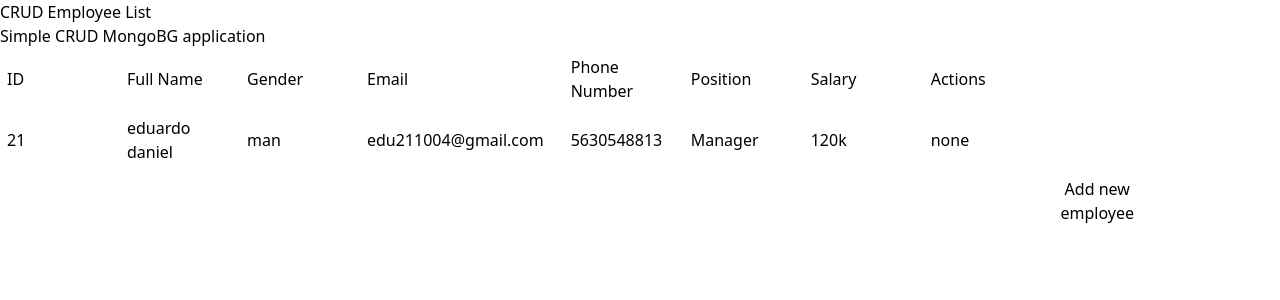
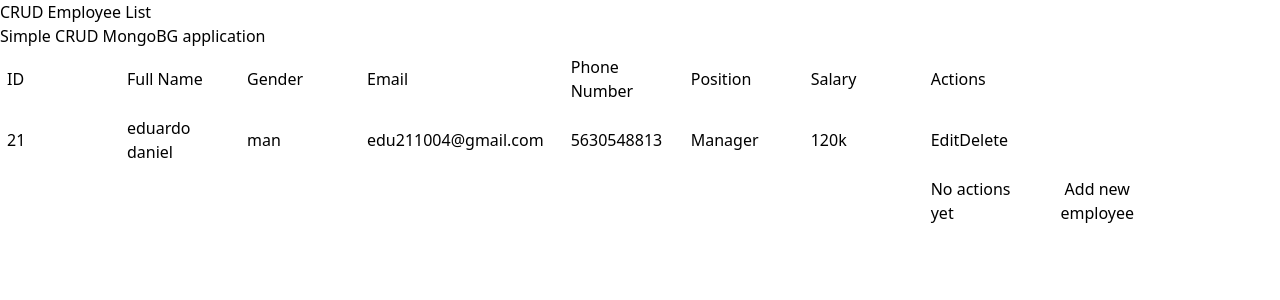
Before and after one commit to Renukta-21/Employee-List, a React (Vite) app in the folder client/: page / in a window 1280 px wide. Shown: the top 300 px of the page. Built offline with nearby package versions, Linux system fonts and the light colour scheme.

Commit message:
Started basic operations

```diff
--- a/client/src/App.jsx
+++ b/client/src/App.jsx
@@ -10,8 +10,6 @@ function App() {
     phoneNumber: 5630548813,
     position: 'Manager',
     salary: '120k',
-    actions: 'none',
-    newField: null
   }
   const employeeMockup = {
     id: null,
@@ -21,7 +19,7 @@ function App() {
     phoneNumber: null,
     position: null,
     salary: null,
-    actions: null
+    actions: ['edit', 'delete'],
   }
 
   const [newEmployee, setNewEmployee] = useState(employeeMockup)
@@ -57,6 +55,12 @@ function App() {
     })
 
   }
+  const handleEdit=()=>{
+
+  }
+  const handleDelete=()=>{
+
+  }
   const entries = Object.keys(employeeMockup)
 
   const readableFieldNames = {
@@ -68,7 +72,7 @@ function App() {
     position: "Position",
     salary: "Salary",
     actions: "Actions",
-    newField: "New Field"
+    newField: "New Field",
   };
 
   return (
@@ -80,14 +84,24 @@ function App() {
           return (
             <tr key={employee.id}>
               {entries.map((entry, idx) => (
-                <td key={idx}>{employee[entry]}</td>
+                <td key={idx}>
+                  {entry==='actions'?(
+                    <Actions
+                    onEdit={()=> handleEdit(employee.id)}
+                    onDelete={()=> handleDelete(employee.id)}/>
+                  ):employee[entry]}
+                </td>
               ))}
             </tr>
           )
         })}
         <tr>
           {entries.map((field, idx) => (
-            <td key={idx}><input type="text" id={`input-${field}`} onChange={handleChange} /></td>
+            <td key={idx}>
+              {field==='actions'?(
+                <p>No actions yet</p>
+              ):<input type="text" id={`input-${field}`} onChange={handleChange} />}
+            </td>
           ))}
           <td className="whitespace-nowrap flex justify-center px-20">
             <button className="bg-green-600 p-2"
@@ -95,6 +109,14 @@ function App() {
           </td>
         </tr>
       </Table >
+    </div>
+  )
+}
+function Actions({ onEdit, onDelete }) {
+  return (
+    <div className="actions flex">
+      <button className="bg-blue-500 p-2 m-1 " onClick={onEdit}>Edit</button>
+      <button className="bg-red-500 p-2 m-1" onClick={onDelete}>Delete</button>
     </div>
   )
 }
```
